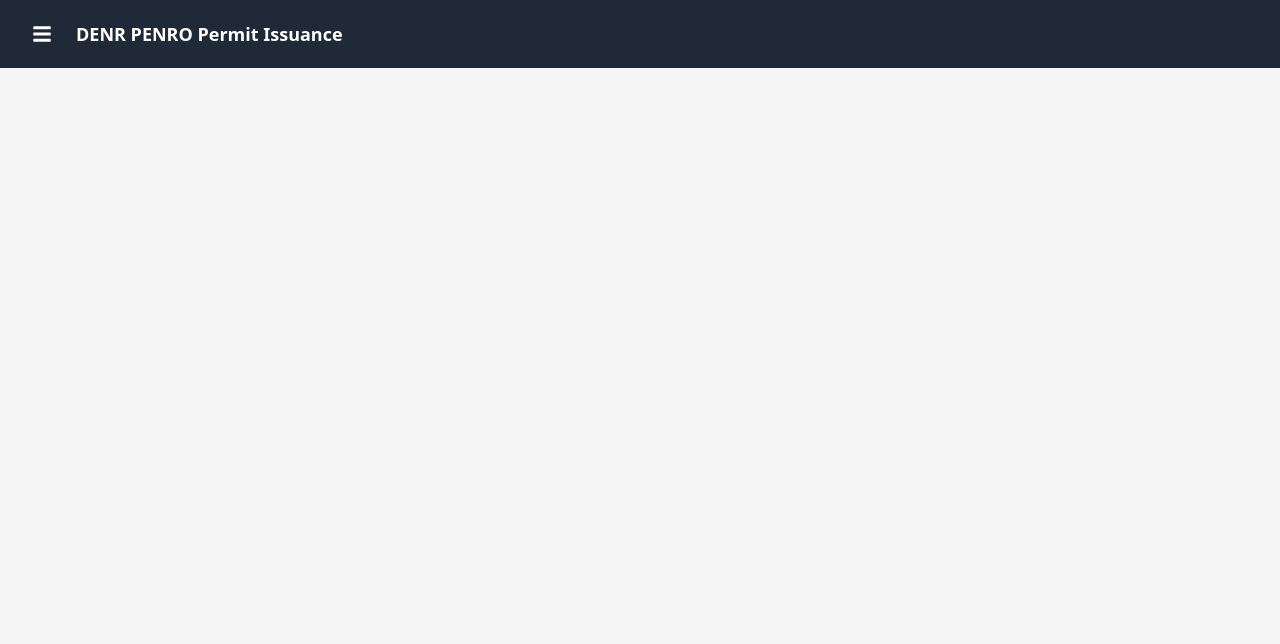
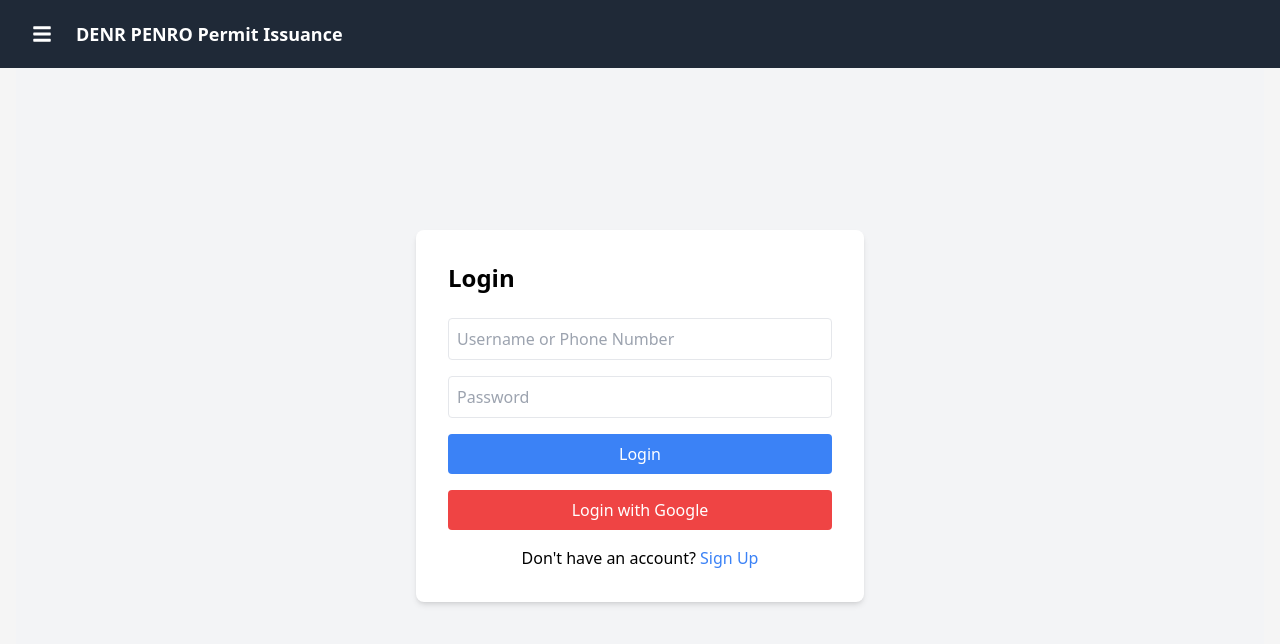
Before and after one commit to ReginioMarkGilbert/permitTree-local, a React (Vite) app in the folder client/: page /auth in a window 1280 px wide. Shown: the top 644 px of the page. Built offline with nearby package versions, Linux system fonts and the light colour scheme.

Commit message:
Combine Login/Signup page in one page UserAuthPage.tsx
updated the signup controller

```diff
--- a/client/src/App.tsx
+++ b/client/src/App.tsx
@@ -2,8 +2,7 @@ import Navbar from './components/Navbar';
 import Sidebar from './components/Sidebar';
 import HomePage from './pages/HomePage';
 import PermitsPage from './pages/permitsPage';
-import LoginPage from './pages/LoginPage';
-import SignupPage from './pages/SignupPage';
+import UserAuthPage from './pages/UserAuthPage'; // Updated import
 import { Routes, Route, Navigate } from 'react-router-dom';
 import { useSidebarToggle } from './hooks/useSidebarToggle';
 
@@ -17,9 +16,8 @@ const App = () => {
                 <Navbar sidebarToggle={sidebarToggle} setSidebarToggle={toggleSidebar} />
                 <div className="p-4">
                     <Routes>
-                        <Route path="/" element={<Navigate replace to="/login" />} />
-                        <Route path="/login" element={<LoginPage />} />
-                        <Route path="/signup" element={<SignupPage />} />
+                        <Route path="/" element={<Navigate replace to="/auth" />} />
+                        <Route path="/auth" element={<UserAuthPage />} /> {/* Combined login and signup page */}
                         <Route path="/home" element={<HomePage />} />
                         <Route path="/permits" element={<PermitsPage />} />
                     </Routes>
--- a/client/src/components/Sidebar.tsx
+++ b/client/src/components/Sidebar.tsx
@@ -16,7 +16,7 @@ const Sidebar: React.FC<SidebarProps> = ({ isOpen }) => {
     const handleLogout = async () => {
         try {
             await axios.get('http://localhost:3000/api/logout');
-            navigate('/login');
+            navigate('/auth');
             console.log('Logout successful!');
         } catch (error) {
             console.error('Logout failed:', error);
--- a/client/src/pages/LoginPage.tsx
+++ b/client/src/pages/LoginPage.tsx
@@ -31,7 +31,7 @@ const LoginPage = () => {
                 });
                 setTimeout(() => {
                     navigate('/home');
-                }, 1000); // 1-second delay
+                }, 1000);
             } else {
                 const text = await response.text(); // Use text() instead of json() to handle non-JSON responses
                 try {
--- /dev/null
+++ b/client/src/pages/UserAuthPage.tsx
@@ -0,0 +1,127 @@
+import { useState } from 'react';
+import { Link, useNavigate } from 'react-router-dom';
+import axios from 'axios';
+import { ToastContainer, toast } from 'react-toastify';
+import 'react-toastify/dist/ReactToastify.css';
+
+const UserAuthPage = () => {
+    const [email, setEmail] = useState('');
+    const [username, setUsername] = useState('');
+    const [password, setPassword] = useState('');
+    const [phone, setPhone] = useState('');
+    const [login, setLogin] = useState('');
+    const [isLogin, setIsLogin] = useState(true); // State to toggle between login and signup
+    const navigate = useNavigate();
+
+    const handleLogin = async () => {
+        try {
+            const response = await fetch('http://localhost:3000/api/login', {
+                method: 'POST',
+                headers: {
+                    'Content-Type': 'application/json'
+                },
+                body: JSON.stringify({ username: login, password })
+            });
+            if (response.ok) {
+                toast.success('Login successful!', {
+                    position: "top-center",
+                    autoClose: 2000,
+                    hideProgressBar: true,
+                    closeOnClick: true,
+                    pauseOnHover: true,
+                    draggable: true,
+                    progress: undefined,
+                    onClose: () => navigate('/home') // Navigate to home page after autoClose toast
+                });
+            } else {
+                toast.error('Login failed: Invalid credentials');
+            }
+        } catch (error) {
+            toast.error('Login failed: An error occurred');
+        }
+    };
+
+    const handleSignup = async () => {
+        try {
+            const response = await axios.post('http://localhost:3000/api/signup', {
+                email, username, password, phone
+            });
+            if (response.status === 201) {
+                toast.success('Signup successful!');
+                navigate('/');
+            } else {
+                toast.error('Signup failed: An error occurred');
+            }
+        } catch (error) {
+            if (axios.isAxiosError(error) && error.response) {
+                toast.error(`Signup failed: ${error.response.data.message}`);
+            } else {
+                toast.error('Signup failed: An error occurred');
+            }
+        }
+    };
+
+    const handleGoogleLogin = () => {
+        window.location.href = '/api/auth/google';
+    };
+
+    const handleGoogleSignup = () => {
+        window.location.href = '/api/auth/google';
+    };
+
+    return (
+        <div className="min-h-screen flex items-center justify-center bg-gray-100 p-6">
+            <div className="max-w-md w-full bg-white p-8 rounded-lg shadow-md">
+
+                {isLogin ? (
+                    <>
+                        <h1 className="text-2xl font-bold mb-6">Login</h1>
+                        <input type="text" placeholder="Username or Phone Number" value={login} onChange={(e) => setLogin(e.target.value)} className="w-full p-2 mb-4 border rounded" />
+                        <input type="password" placeholder="Password" value={password} onChange={(e) => setPassword(e.target.value)} className="w-full p-2 mb-4 border rounded" />
+                        <button onClick={() => { handleLogin(); setIsLogin(true); }} className="w-full bg-blue-500 text-white p-2 rounded">Login</button>
+                        <button onClick={handleGoogleLogin} className="w-full bg-red-500 text-white p-2 rounded mt-4">Login with Google</button>
+                        <p className="mt-4 text-center">Don't have an account? <span onClick={() => setIsLogin(false)} className="text-blue-500 hover:text-blue-700 cursor-pointer">Sign Up</span></p>
+                    </>
+                ) : (
+                    <>
+                        <h1 className="text-2xl font-bold mb-6">Sign Up</h1>
+                        <input
+                            type="email"
+                            placeholder="Email"
+                            value={email}
+                            onChange={(e) => setEmail(e.target.value)}
+                            className="w-full p-2 mb-4 border rounded"
+                        />
+                        <input
+                            type="text"
+                            placeholder="Username"
+                            value={username}
+                            onChange={(e) => setUsername(e.target.value)}
+                            className="w-full p-2 mb-4 border rounded"
+                        />
+                        <input
+                            type="text"
+                            placeholder="Phone Number"
+                            value={phone}
+                            onChange={(e) => setPhone(e.target.value)}
+                            className="w-full p-2 mb-4 border rounded"
+                        />
+                        <input
+                            type="password"
+                            placeholder="Password"
+                            value={password}
+                            onChange={(e) => setPassword(e.target.value)}
+                            className="w-full p-2 mb-4 border rounded"
+                        />
+                        <button onClick={handleSignup} className="w-full bg-blue-500 text-white p-2 rounded">Sign Up</button>
+                        <button onClick={handleGoogleSignup} className="w-full bg-red-500 text-white p-2 rounded mt-4">Sign Up with Google</button>
+                        <p className="mt-4 text-center">Already have an account? <span onClick={() => setIsLogin(true)} className="text-blue-500 hover:text-blue-700 cursor-pointer">Login</span></p>
+                    </>
+                )}
+            </div>
+            <ToastContainer />
+        </div>
+    );
+};
+
+export default UserAuthPage;
```
Also changed, not shown: 1 other file (tests, documents, lock files or other folders).
